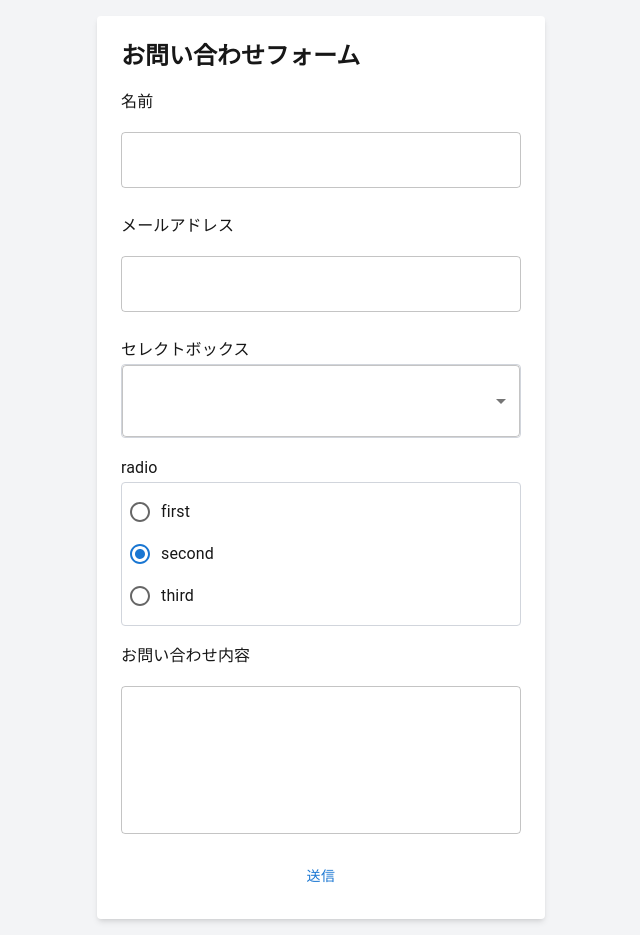
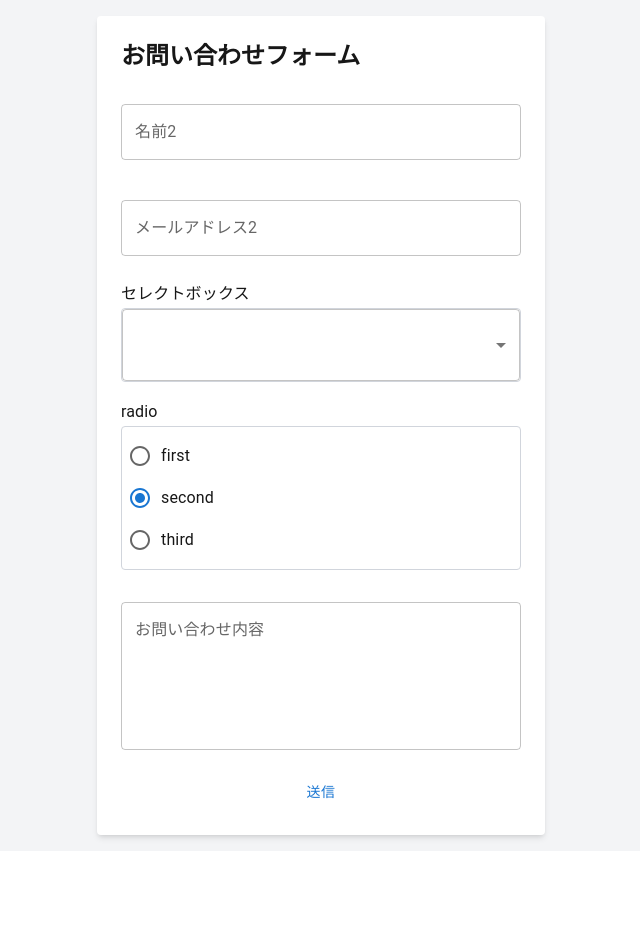
Before and after one commit to masashi49/learn-react-hook-form, a Next.js app in the folder reacthookform/: page /sample in a window 1280 px wide. Shown: the whole page, without its empty margins (319-959 px from the left). After the commit the page ends 851 px from the top, so only its background shows below. Built offline with nearby package versions, Linux system fonts and the light colour scheme.

Commit message:
すごいぞuseWatch

```diff
--- /dev/null
+++ b/reacthookform/src/app/sample/components/rhfTextField.tsx
@@ -0,0 +1,38 @@
+import { TextField } from '@mui/material';
+import { Control, FieldValues, Path, useController } from 'react-hook-form';
+
+type RHFTextFieldProps<T extends FieldValues> = {
+  name: Path<T>;
+  control: Control<T>;
+  label: string;
+  multiline?: boolean;
+  rows?: number;
+};
+
+export function RHFTextField<T extends FieldValues>({
+  name,
+  control,
+  label,
+  multiline,
+  rows,
+}: RHFTextFieldProps<T>) {
+  const { field, fieldState } = useController({
+    name,
+    control,
+  });
+
+  return (
+    <>
+      <TextField
+        {...field}
+        label={label}
+        multiline={multiline}
+        rows={rows}
+        fullWidth
+        margin="normal"
+        error={!!fieldState.error}
+      />
+      <p className="text-red-500">{fieldState.error?.message}</p>
+    </>
+  );
+}
--- a/reacthookform/src/app/sample/page.tsx
+++ b/reacthookform/src/app/sample/page.tsx
@@ -3,7 +3,7 @@
 // tailwindcssを使用したスタイリングでreactdomponentを囲む
 // 名前、メール、メッセージ、select、ラジオ、の各フィールドを持つお問い合わせフォームを作成
 import { useState } from 'react';
-import { useForm } from 'react-hook-form';
+import { useController, useForm, useWatch } from 'react-hook-form';
 import { zodResolver } from '@hookform/resolvers/zod';
 import { Controller } from 'react-hook-form';
 
@@ -20,9 +20,9 @@ import {
   Radio,
   RadioGroup,
   Select,
-  TextField,
   Typography,
 } from '@mui/material';
+import { RHFTextField } from './components/rhfTextField';
 
 export default function Home() {
   const [submitStatus, setSubmitStatus] = useState<
@@ -31,7 +31,6 @@ export default function Home() {
 
   // React Hook Formの初期化
   const {
-    register,
     handleSubmit,
     reset,
     control,
@@ -49,10 +48,15 @@ export default function Home() {
       radio: 'second',
     },
   });
+  const selected = useWatch({
+    control,
+    name: 'select',
+  });
 
   // 送信処理
   const onSubmit = async (data: ContactSampleFormValues) => {
     console.log('フォームデータ:', data);
+    console.log('選択された値:', selected);
     setSubmitStatus('submitting');
 
     try {
@@ -70,42 +74,14 @@ export default function Home() {
         <h1 className="text-2xl font-bold mb-4">お問い合わせフォーム</h1>
         <form onSubmit={handleSubmit(onSubmit)} noValidate>
           <Box className="mb-4">
-            <Typography variant="subtitle1">名前</Typography>
-            <Controller
-              name="name"
-              control={control}
-              render={({ field, fieldState }) => (
-                <>
-                  <TextField
-                    variant="outlined"
-                    fullWidth
-                    margin="normal"
-                    {...field}
-                    error={!!fieldState.error?.message}
-                  />
-                  <p className="text-red-500">{fieldState.error?.message}</p>
-                </>
-              )}
-            />
+            <RHFTextField name="name" control={control} label="名前2" />
           </Box>
 
           <Box className="mb-4">
-            <Typography variant="subtitle1">メールアドレス</Typography>
-            <Controller
+            <RHFTextField
               name="email"
               control={control}
-              render={({ field, fieldState }) => (
-                <>
-                  <TextField
-                    variant="outlined"
-                    fullWidth
-                    margin="normal"
-                    {...field}
-                    error={!!fieldState.error?.message}
-                  />
-                  <p className="text-red-500">{fieldState.error?.message}</p>
-                </>
-              )}
+              label="メールアドレス2"
             />
           </Box>
 
@@ -138,6 +114,13 @@ export default function Home() {
               )}
             />
           </Box>
+          {selected === 'a' && (
+            <div className="mb-4 p-2 bg-yellow-100 border border-yellow-300 rounded">
+              <Typography variant="body2" className="text-yellow-800">
+                「A」が選択されました！
+              </Typography>
+            </div>
+          )}
           <div className="mb-4">
             <Typography variant="subtitle1">radio</Typography>
             <Controller
@@ -171,25 +154,12 @@ export default function Home() {
             />
           </div>
           <div className="mb-4">
-            <Typography variant="subtitle1">お問い合わせ内容</Typography>
-            <Controller
+            <RHFTextField
               name="message"
               control={control}
-              render={({ field, fieldState }) => (
-                <>
-                  <TextField
-                    {...field}
-                    multiline
-                    rows={5}
-                    variant="outlined"
-                    fullWidth
-                    margin="normal"
-                    sx={{ backgroundColor: 'white' }}
-                    error={!!errors.message}
-                  />
-                  <p className="text-red-500">{fieldState.error?.message}</p>
-                </>
-              )}
+              multiline
+              rows={5}
+              label="お問い合わせ内容"
             />
           </div>
           <Button
```
